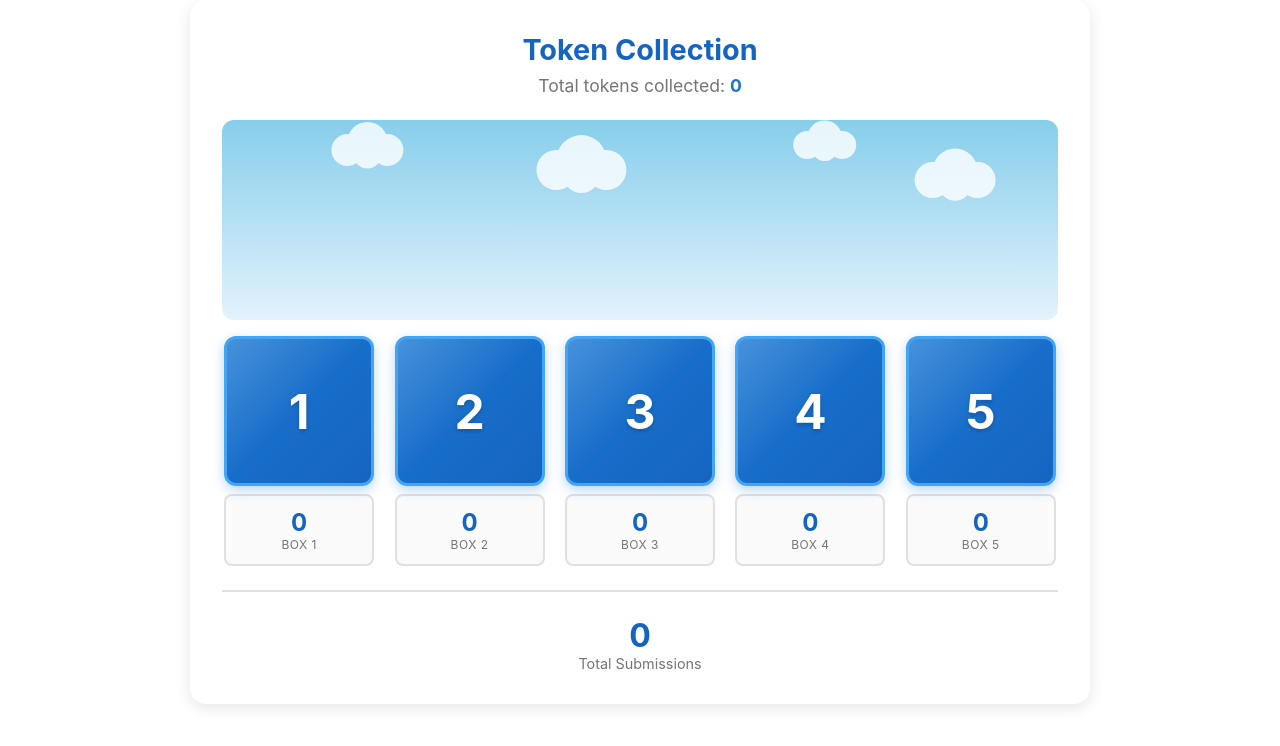
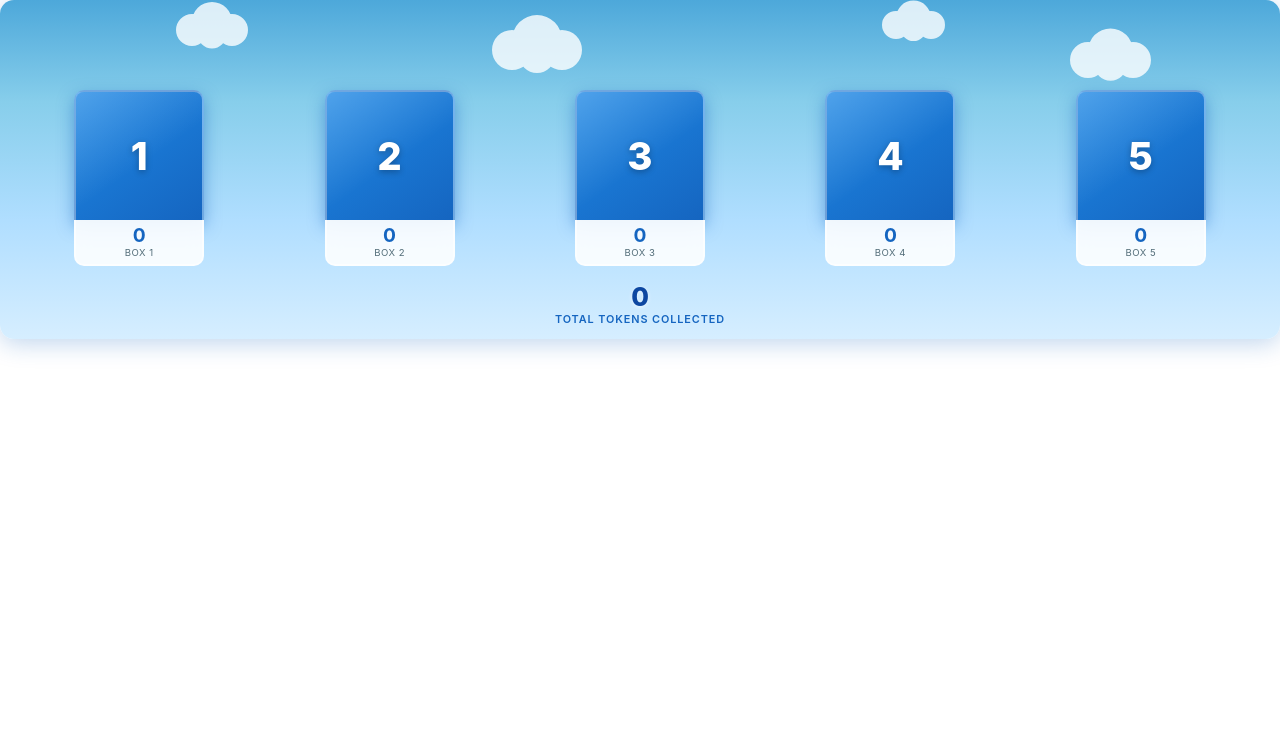
Before and after one commit to lukeshoe-rtf/RTFJOM26, a plain HTML site: page public_widget/patch.html in a window 1280 px wide. Drawn offline with Linux system fonts and the light colour scheme; no server answers.

Commit message:
Update patch.html

```diff
--- a/public_widget/patch.html
+++ b/public_widget/patch.html
@@ -5,68 +5,45 @@
   <meta name="viewport" content="width=device-width, initial-scale=1.0">
   <title>JOM26 Token Collection</title>
   <style>
-    * {
-      margin: 0;
-      padding: 0;
-      box-sizing: border-box;
-    }
+    * { margin: 0; padding: 0; box-sizing: border-box; }
 
     body {
       font-family: -apple-system, BlinkMacSystemFont, 'Segoe UI', Roboto, Oxygen, Ubuntu, Cantarell, sans-serif;
       background: transparent;
     }
 
+    /* ── Banner shell ───────────────────────────────────────────────── */
+    /* The sky gradient IS the container — canvas sits behind everything */
     .boxes-container {
-      max-width: 900px;
-      margin: 0 auto;
-      background: white;
-      border-radius: 16px;
-      box-shadow: 0 4px 16px rgba(0, 0, 0, 0.1);
-      padding: 2rem;
+      position: relative;
+      overflow: hidden;
+      width: 100%;
+      background: linear-gradient(180deg, #4DA8DA 0%, #87CEEB 30%, #B0DEFF 65%, #D6EEFF 100%);
+      border-radius: 14px;
+      box-shadow: 0 4px 24px rgba(21, 101, 192, 0.28);
+      padding: 0 1.25rem 0.8rem;
     }
 
-    .boxes-header {
-      text-align: center;
-      margin-bottom: 1.5rem;
-    }
-
-    .boxes-header h2 {
-      color: #1565C0;
-      font-size: 1.8rem;
-      margin-bottom: 0.5rem;
-    }
-
-    .boxes-header p {
-      color: #757575;
-      font-size: 1.1rem;
-    }
-
-    .boxes-header strong {
-      color: #1976D2;
-    }
-
-    .sky-area {
-      background: linear-gradient(to bottom, #87CEEB 0%, #E3F2FD 100%);
-      border-radius: 12px;
-      height: 200px;
-      position: relative;
-      margin-bottom: 1rem;
-      overflow: hidden;
-    }
-
+    /* Canvas fills the full banner behind all DOM elements */
     #tokenCanvas {
       position: absolute;
       top: 0;
       left: 0;
-      width: 100%;
-      height: 100%;
+      z-index: 0;
+      /* display dimensions driven by JS resize() */
     }
 
+    /* ── Token boxes row — floats over the sky canvas ───────────────── */
     .boxes-row {
+      position: relative;
+      z-index: 1;
       display: flex;
       justify-content: space-around;
-      gap: 1rem;
-      margin-bottom: 1rem;
+      align-items: flex-end;
+      gap: 0.75rem;
+      /* margin-top creates the sky "breathing room" above the boxes */
+      margin-top: 90px;
+      margin-bottom: 0.65rem;
     }
 
     .box-wrapper {
@@ -74,19 +51,21 @@
       display: flex;
       flex-direction: column;
       align-items: center;
-      max-width: 150px;
+      max-width: 130px;
     }
 
+    /* Box — square, open at the bottom edge to merge visually with counter */
     .token-box {
       width: 100%;
       aspect-ratio: 1;
-      background: linear-gradient(135deg, #1976D2, #1565C0);
-      border-radius: 12px;
+      background: linear-gradient(145deg, #1E88E5 0%, #1565C0 100%);
+      border-radius: 10px 10px 0 0;
       display: flex;
       align-items: center;
       justify-content: center;
-      box-shadow: 0 4px 12px rgba(25, 118, 210, 0.3);
-      border: 3px solid #42A5F5;
+      box-shadow: 0 6px 16px rgba(21, 101, 192, 0.50);
+      border: 2px solid rgba(255, 255, 255, 0.38);
+      border-bottom: none;
       position: relative;
       overflow: hidden;
     }
@@ -94,147 +73,121 @@
     .token-box::before {
       content: '';
       position: absolute;
-      top: 0;
-      left: 0;
-      right: 0;
-      bottom: 0;
-      background: linear-gradient(135deg, rgba(255,255,255,0.2) 0%, transparent 50%);
+      inset: 0;
+      background: linear-gradient(145deg, rgba(255,255,255,0.22) 0%, transparent 55%);
+      pointer-events: none;
     }
 
     .box-number {
-      font-size: 3rem;
-      font-weight: bold;
+      font-size: 2.4rem;
+      font-weight: 800;
       color: white;
-      text-shadow: 0 2px 4px rgba(0,0,0,0.2);
+      text-shadow: 0 2px 6px rgba(0, 0, 0, 0.28);
+      position: relative;
+      z-index: 1;
     }
 
+    /* Counter panel — frosted glass, attached flush to box bottom */
     .box-counter {
-      background: #FAFAFA;
-      padding: 0.75rem 1.5rem;
-      border-radius: 8px;
+      width: 100%;
+      background: rgba(255, 255, 255, 0.88);
+      backdrop-filter: blur(8px);
+      -webkit-backdrop-filter: blur(8px);
+      border: 2px solid rgba(255, 255, 255, 0.55);
+      border-top: none;
+      border-radius: 0 0 10px 10px;
+      padding: 0.3rem 0.4rem 0.38rem;
       text-align: center;
-      border: 2px solid #E0E0E0;
-      width: 100%;
-      margin-top: 0.5rem;
     }
 
     .counter-value {
-      font-size: 1.5rem;
-      font-weight: bold;
+      font-size: 1.2rem;
+      font-weight: 700;
       color: #1565C0;
+      line-height: 1.1;
     }
 
     .counter-label {
-      font-size: 0.75rem;
-      color: #757575;
+      font-size: 0.6rem;
+      color: #546E7A;
       text-transform: uppercase;
       letter-spacing: 0.5px;
+      margin-top: 1px;
     }
 
+    /* ── Total-tokens footer strip ───────────────────────────────────── */
     .total-row {
+      position: relative;
+      z-index: 1;
       display: flex;
       justify-content: center;
-      gap: 2rem;
-      margin-top: 1.5rem;
-      padding-top: 1.5rem;
-      border-top: 2px solid #E0E0E0;
+      padding-top: 0.3rem;
     }
 
-    .total-stat {
-      text-align: center;
+    .total-stat { text-align: center; }
+
+    .stat-value {
+      font-size: 1.6rem;
+      font-weight: 800;
+      color: #0D47A1;
+      text-shadow: 0 1px 4px rgba(255, 255, 255, 0.65);
     }
 
-    .total-stat .stat-value {
-      font-size: 2rem;
-      font-weight: bold;
+    .stat-label {
+      font-size: 0.68rem;
+      font-weight: 600;
       color: #1565C0;
+      text-transform: uppercase;
+      letter-spacing: 0.9px;
     }
 
-    .total-stat .stat-label {
-      font-size: 0.9rem;
-      color: #757575;
-    }
-
+    /* ── Responsive ──────────────────────────────────────────────────── */
     @media (max-width: 600px) {
-      .boxes-container {
-        padding: 1rem;
-      }
-
-      .boxes-row {
-        flex-wrap: wrap;
-      }
-
-      .box-wrapper {
-        max-width: calc(33.33% - 0.5rem);
-      }
-
-      .token-box {
-        min-height: 80px;
-      }
-
-      .box-number {
-        font-size: 2rem;
-      }
-
-      .total-row {
-        flex-direction: column;
-        gap: 1rem;
-      }
+      .boxes-row   { gap: 0.4rem; margin-top: 60px; }
+      .box-number  { font-size: 1.7rem; }
+      .counter-value { font-size: 0.95rem; }
+      .stat-value  { font-size: 1.25rem; }
     }
   </style>
 </head>
 <body>
   <div class="boxes-container">
-    <div class="boxes-header">
-      <h2>Token Collection</h2>
-      <p>Total tokens collected: <strong id="total-tokens">0</strong></p>
-    </div>
 
-    <div class="sky-area">
-      <canvas id="tokenCanvas"></canvas>
-    </div>
+    <!-- Sky canvas — position:absolute, rendered behind all DOM content -->
+    <canvas id="tokenCanvas"></canvas>
 
+    <!-- The five token collection boxes -->
     <div class="boxes-row">
       <div class="box-wrapper">
-        <div class="token-box" data-box="1">
-          <span class="box-number">1</span>
-        </div>
+        <div class="token-box" data-box="1"><span class="box-number">1</span></div>
         <div class="box-counter">
           <div class="counter-value" id="box1-count">0</div>
           <div class="counter-label">Box 1</div>
         </div>
       </div>
       <div class="box-wrapper">
-        <div class="token-box" data-box="2">
-          <span class="box-number">2</span>
-        </div>
+        <div class="token-box" data-box="2"><span class="box-number">2</span></div>
         <div class="box-counter">
           <div class="counter-value" id="box2-count">0</div>
           <div class="counter-label">Box 2</div>
         </div>
       </div>
       <div class="box-wrapper">
-        <div class="token-box" data-box="3">
-          <span class="box-number">3</span>
-        </div>
+        <div class="token-box" data-box="3"><span class="box-number">3</span></div>
         <div class="box-counter">
           <div class="counter-value" id="box3-count">0</div>
           <div class="counter-label">Box 3</div>
         </div>
       </div>
       <div class="box-wrapper">
-        <div class="token-box" data-box="4">
-          <span class="box-number">4</span>
-        </div>
+        <div class="token-box" data-box="4"><span class="box-number">4</span></div>
         <div class="box-counter">
           <div class="counter-value" id="box4-count">0</div>
           <div class="counter-label">Box 4</div>
         </div>
       </div>
       <div class="box-wrapper">
-        <div class="token-box" data-box="5">
-          <span class="box-number">5</span>
-        </div>
+        <div class="token-box" data-box="5"><span class="box-number">5</span></div>
         <div class="box-counter">
           <div class="counter-value" id="box5-count">0</div>
           <div class="counter-label">Box 5</div>
@@ -242,59 +195,48 @@
       </div>
     </div>
 
+    <!-- Total tokens footer (replaces "Total Submissions") -->
     <div class="total-row">
       <div class="total-stat">
-        <div class="stat-value" id="total-submissions">0</div>
-        <div class="stat-label">Total Submissions</div>
+        <div class="stat-value" id="total-tokens">0</div>
+        <div class="stat-label">Total Tokens Collected</div>
       </div>
     </div>
-  </div>
+
+  </div><!-- /.boxes-container -->
 
   <script src="token-boxes-standalone.js"></script>
   <script src="patch-widget-app.js"></script>
   <script type="module" src="./widget-config.js"></script>
   <script type="module">
-    import { startBoxTotaliserListener, fetchSubmissionCount } from './patch-widget-listener.js';
-
-    function updateSubmissionCount() {
-      fetchSubmissionCount().then(count => {
-        const el = document.getElementById('total-submissions');
-        if (el) el.innerText = count;
-        // Keep boxState in sync so updateDisplay() doesn't overwrite with stale value
-        if (window.JOM26TokenBoxes) window.JOM26TokenBoxes.setSubmissionsCount(count);
-      });
-    }
+    import { startBoxTotaliserListener } from './patch-widget-listener.js';
 
     function updateBoxesUI({ boxCounts, total, isUpdate, delta }) {
-      // Route all Firestore updates through syncFromFirestore so that boxState
-      // in patch-widget-app.js stays in agreement with the database.  If a
-      // later postMessage triggers updateDisplay(), it will read correct data.
+      // Sync counter display via patch-widget-app.js state machine
       if (window.JOM26TokenBoxes && typeof window.JOM26TokenBoxes.syncFromFirestore === 'function') {
         window.JOM26TokenBoxes.syncFromFirestore(boxCounts, total);
       } else {
         // Fallback: direct DOM update before patch-widget-app.js is ready
         for (let i = 1; i <= 5; i++) {
           const el = document.getElementById(`box${i}-count`);
-          if (el) el.innerText = boxCounts[i] || 0;
+          if (el) el.innerText = (boxCounts[i] || 0).toLocaleString();
         }
         const totalEl = document.getElementById('total-tokens');
-        if (totalEl) totalEl.innerText = total;
+        if (totalEl) totalEl.innerText = total.toLocaleString();
       }
 
       // Trigger token-fall animation from Firestore delta.
-      // triggerAnimationFromFirestore() will skip boxes already handled by
-      // the postMessage path (when form + patch are in the same index.html).
-      if (isUpdate && delta && window.tokenBoxes && typeof window.tokenBoxes.triggerAnimationFromFirestore === 'function') {
+      // triggerAnimationFromFirestore() uses first-one-wins logic to avoid
+      // double-animation with the postMessage path.
+      if (isUpdate && delta && window.tokenBoxes &&
+          typeof window.tokenBoxes.triggerAnimationFromFirestore === 'function') {
         for (const [boxNum, amount] of Object.entries(delta)) {
           window.tokenBoxes.triggerAnimationFromFirestore(parseInt(boxNum), amount);
         }
       }
-
-      updateSubmissionCount();
     }
 
     startBoxTotaliserListener(updateBoxesUI);
-    updateSubmissionCount();
   </script>
 </body>
 </html>
```
